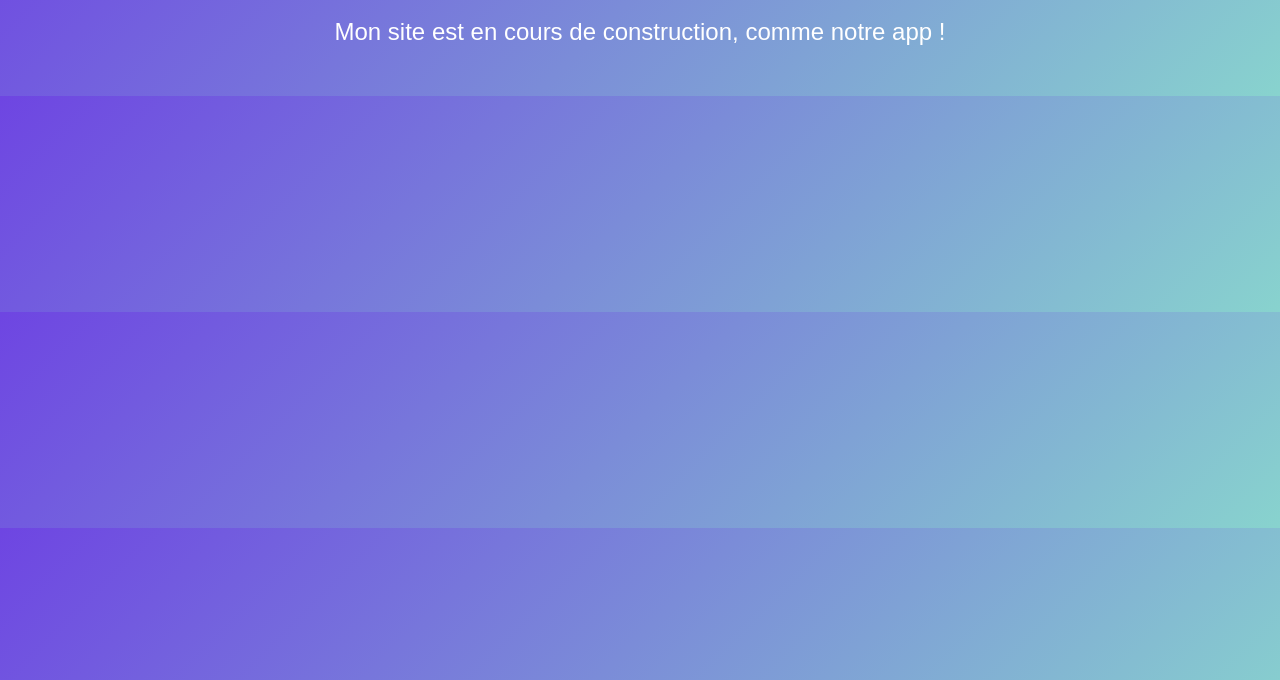
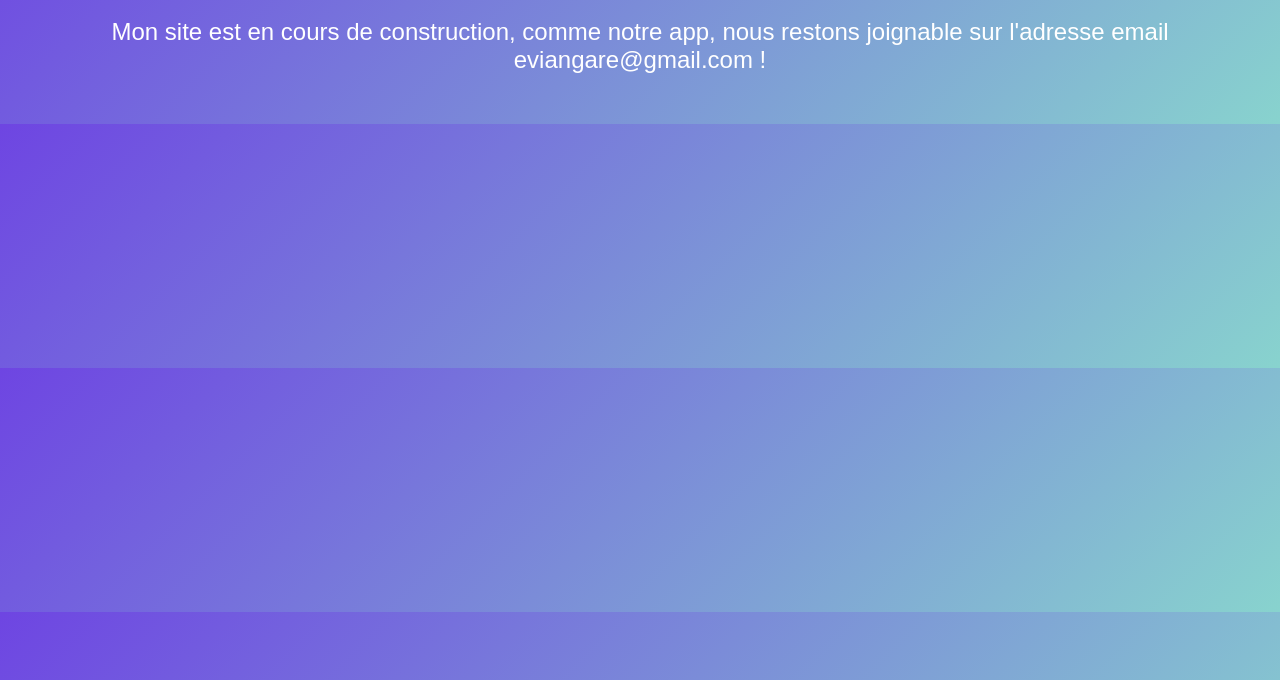
Before and after one commit to Lindamavie/Epsilon, a plain HTML site: page index.html in a window 1280 px wide. Shown: the part 120-800 px from the top of the page. Drawn offline with Linux system fonts and the light colour scheme.

Commit message:
Update index.html

```diff
--- a/index.html
+++ b/index.html
@@ -23,6 +23,6 @@
 </head>
 <body>
     <h1>🚀 Bienvenue chez Epsilon ! 🌐</h1>
-    <p>Mon site est en cours de construction, comme notre app !</p>
+    <p>Mon site est en cours de construction, comme notre app, nous restons joignable sur l'adresse email eviangare@gmail.com !</p>
 </body>
 </html>
```
